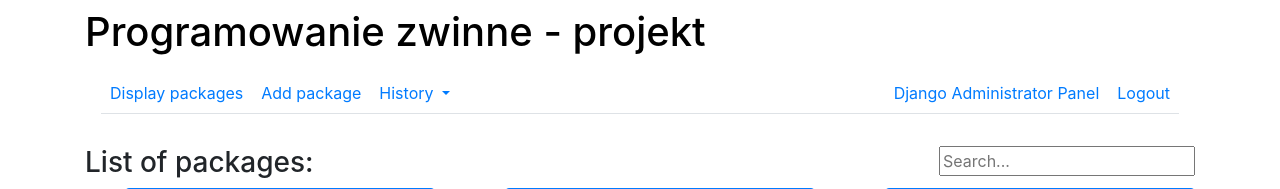
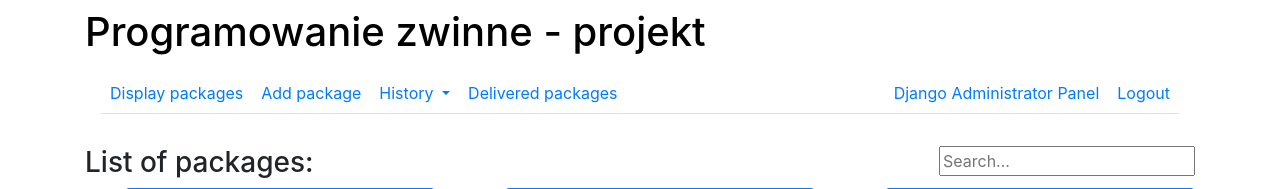
Before and after one commit to mickac/courier_managment_system, a Django app: page /site/packagelist in a window 1280 px wide. Shown: the top 189 px of the page. Run offline with Django 3.2, Linux system fonts and the light colour scheme; a user stored in the database is signed in; data comes from the database, SQL or seed files in the repository; some libraries are stand-ins or nearby versions.

Commit message:
adding buttons prepared to editing and delivering

```diff
--- a/strona/templates/base.html
+++ b/strona/templates/base.html
@@ -42,6 +42,11 @@
 							</div>
 					</li>
 					{% endif %}
+					{% if user.is_authenticated %}
+					<li class="nav-item">
+						<a class="nav-link" href="{% url 'strona:packagelist' %}">Delivered packages</a>
+					</li>
+					{% endif %}
 				</ul>
 				<ul class="navbar-nav">
 				{% if user.is_superuser %}
--- a/strona/templates/package_list.html
+++ b/strona/templates/package_list.html
@@ -52,7 +52,11 @@
                                         </div>
                                     </div>
                                     <div class="modal-footer">
+                                        {% if user.is_authenticated %}
+                                        <button class="btn btn-secondary" type="button" data-toggle="modal" href="#DeliveredModal{{ package.id }}"><i>{{ package.name }} delivered.</i></button>
+                                        {% endif %}
                                         {% if user.is_superuser %}
+                                        <button class="btn btn-primary" type="button" data-toggle="modal" href="#EditModal{{ package.id }}">Edit package <i>{{ package.name }}</i></button>
                                         <button class="btn btn-primary" type="button" data-toggle="modal" href="#DeleteModal{{ package.id }}">Delete package <i>{{ package.name }}</i></button>
                                         {% endif %}
                                         <button type="button" class="btn btn-default" data-dismiss="modal">Close</button>
--- a/strona/views.py
+++ b/strona/views.py
@@ -140,5 +140,5 @@ def removedpackages_searchlist(request):
         packages = paginator.page(1)
     except EmptyPage:
         packages = paginator.page(paginator.num_pages)
-    print(packages)
+
     return render(request, 'search_removedpackages.html', { 'searchresults': packages })
```
